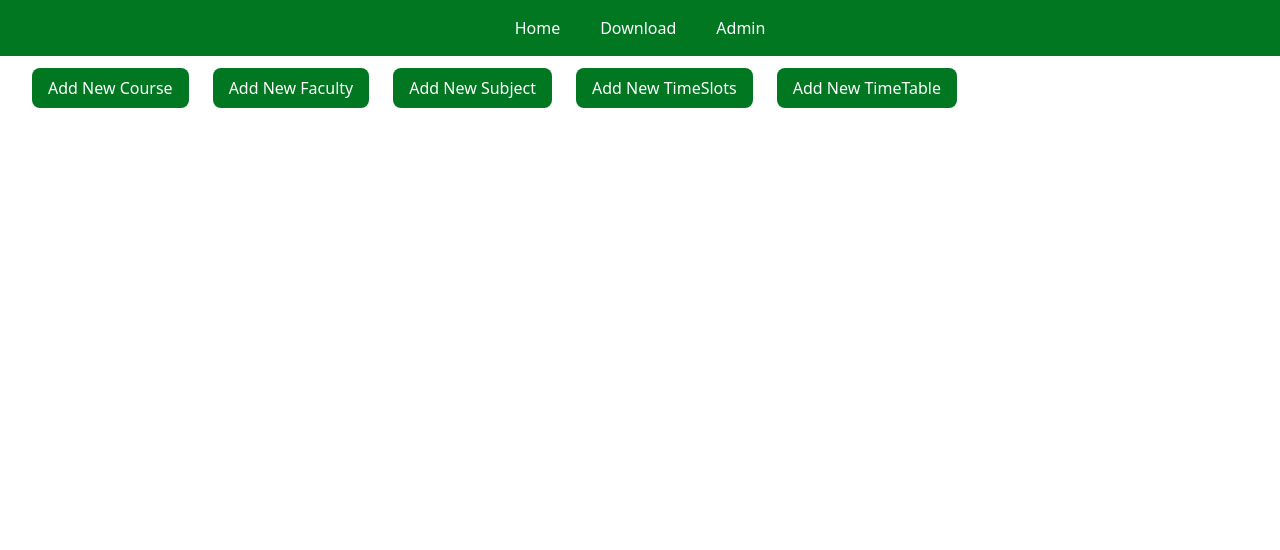
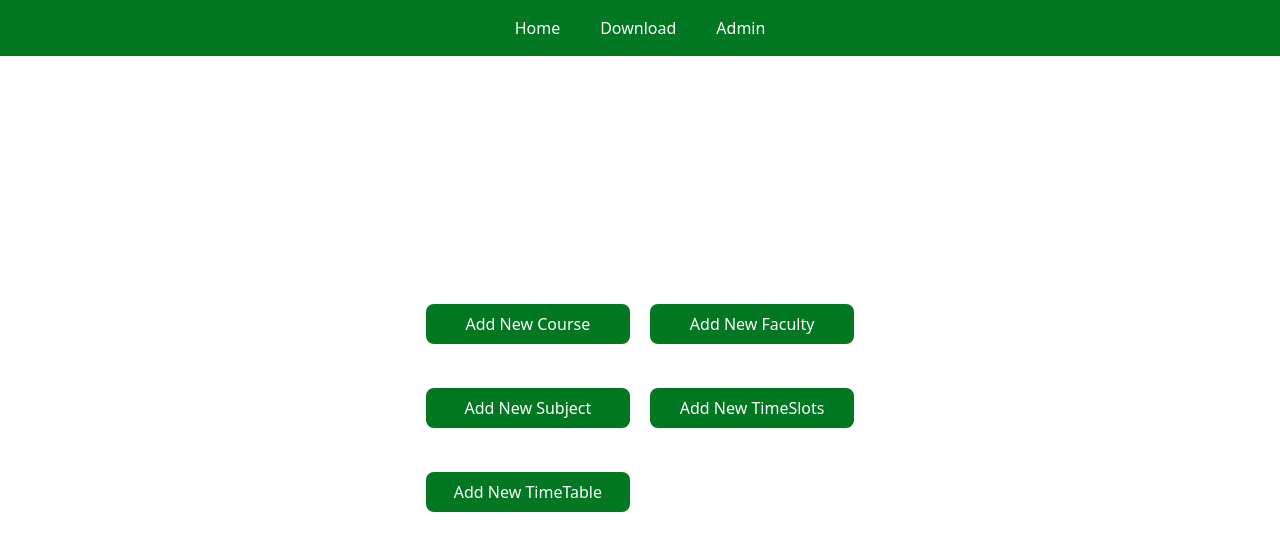
Before and after one commit to sreekesh-k/RCSS-Attendance-Varification, a React (Vite) app in the folder frontend/: page /admin in a window 1280 px wide. Shown: the top 550 px of the page. Built offline with nearby package versions, Linux system fonts and the light colour scheme.

Commit message:
basic styling

```diff
--- a/frontend/src/Admin.jsx
+++ b/frontend/src/Admin.jsx
@@ -7,12 +7,14 @@ import TimeTableCreator from "./Components/admin/TimeTableCreator";
 function Admin() {
   return (
     <>
-      <main className="px-5">
-        <CourseCreator />
-        <TeacherCreator />
-        <SubjectCreator />
-        <TimeslotCreator />
-        <TimeTableCreator />
+      <main className="px-5 grid place-items-center h-[88svh]">
+        <div className=" grid grid-cols-2 w-fit place-items-center gap-5">
+          <CourseCreator />
+          <TeacherCreator />
+          <SubjectCreator />
+          <TimeslotCreator />
+          <TimeTableCreator />
+        </div>
       </main>
     </>
   );
--- a/frontend/src/Components/admin/CourseCreator.jsx
+++ b/frontend/src/Components/admin/CourseCreator.jsx
@@ -37,7 +37,7 @@ function CourseCreator() {
 
   return (
     <Dialog>
-      <DialogTrigger className="bg-mybl px-4 py-2 rounded-lg text-white m-3">
+      <DialogTrigger className="bg-mybl px-4 py-2 rounded-lg text-white m-3 w-full">
         Add New Course
       </DialogTrigger>
       <DialogContent>
--- a/frontend/src/Components/admin/SubjectCreator.jsx
+++ b/frontend/src/Components/admin/SubjectCreator.jsx
@@ -34,7 +34,7 @@ function SubjectCreator() {
 
   return (
     <Dialog>
-      <DialogTrigger className="bg-mybl px-4 py-2 rounded-lg text-white m-3">
+      <DialogTrigger className="bg-mybl px-4 py-2 rounded-lg text-white m-3 w-full">
         Add New Subject
       </DialogTrigger>
       <DialogContent>
--- a/frontend/src/Components/admin/TeacherCreator.jsx
+++ b/frontend/src/Components/admin/TeacherCreator.jsx
@@ -34,7 +34,7 @@ function TeacherCreator() {
 
   return (
     <Dialog>
-      <DialogTrigger className="bg-mybl px-4 py-2 rounded-lg text-white m-3">
+      <DialogTrigger className="bg-mybl px-4 py-2 rounded-lg text-white m-3 w-full">
         Add New Faculty
       </DialogTrigger>
       <DialogContent>
--- a/frontend/src/Components/admin/TimeTableCreator.jsx
+++ b/frontend/src/Components/admin/TimeTableCreator.jsx
@@ -78,7 +78,7 @@ function TimeTableCreator() {
 
   return (
     <Dialog>
-      <DialogTrigger className="bg-mybl px-4 py-2 rounded-lg text-white m-3">
+      <DialogTrigger className="bg-mybl px-4 py-2 rounded-lg text-white m-3 w-full">
         Add New TimeTable
       </DialogTrigger>
       <DialogContent className="w-full">
@@ -123,8 +123,9 @@ function TimeTableCreator() {
         <DialogFooter>
           <button
             type="button"
-            className="bg-mybl px-4 py-2 rounded-lg text-white"
+            className="bg-mybl px-4 py-2 rounded-lg text-white "
             onClick={handleSubmit}
+            disabled={!selectedSubject}
           >
             SUBMIT
           </button>
--- a/frontend/src/Components/admin/TimeslotCreator.jsx
+++ b/frontend/src/Components/admin/TimeslotCreator.jsx
@@ -34,7 +34,7 @@ function TimeslotCreator() {
 
   return (
     <Dialog>
-      <DialogTrigger className="bg-mybl px-4 py-2 rounded-lg text-white m-3">
+      <DialogTrigger className="bg-mybl px-4 py-2 rounded-lg text-white m-3 w-full">
         Add New TimeSlots
       </DialogTrigger>
       <DialogContent>
```
